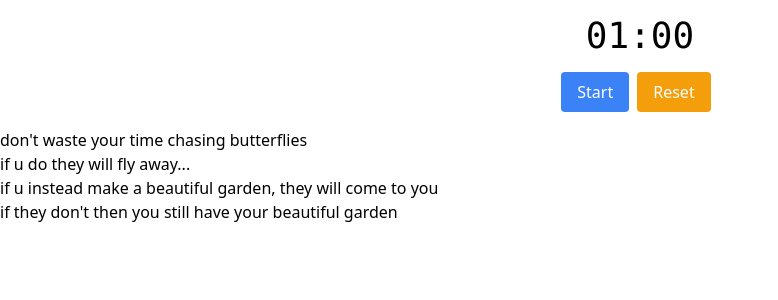
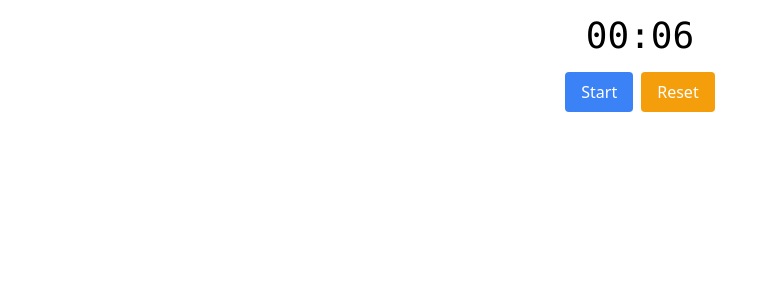
Before and after one commit to mrhonneynive/honeyknife-pomodoro, a React (Vite) app: page / in a window 1280 px wide. Shown: the top 300 px of the page, without its empty margins (0-778 px from the left). Built offline with nearby package versions, Linux system fonts and the light colour scheme.

Commit message:
Implement break ideas

```diff
--- a/index.html
+++ b/index.html
@@ -12,15 +12,6 @@
   </head>
   <body>
     <div id="root"></div>
-    <audio id="backgroundMusic" loop>
-      <source src="./src/assets/nujabes.mp3" type="audio/mpeg" />
-    </audio>
-    <div>
-      <div>don't waste your time chasing butterflies</div>
-      <div>if u do they will fly away...</div>
-      <div>if u instead make a beautiful garden, they will come to you</div>
-      <div>if they don't then you still have your beautiful garden</div>
-    </div>
 
     <script type="module" src="/src/main.jsx"></script>
   </body>
--- /dev/null
+++ b/src/BreakIdea.jsx
@@ -0,0 +1,10 @@
+const BreakIdea = ({ idea }) => {
+  return (
+    <div className="mt-4 p-4 bg-gray-200 rounded">
+      <h2 className="text-lg font-bold">Break Idea</h2>
+      <p>{idea}</p>
+    </div>
+  );
+};
+
+export default BreakIdea;
--- a/src/Timer.jsx
+++ b/src/Timer.jsx
@@ -1,12 +1,39 @@
 import { useState, useEffect } from "react";
+import BreakIdeas from "./BreakIdea";
 
 const Timer = () => {
-  const workDuration = 10 * 6;
+  const workDuration = 1 * 6;
   const breakDuration = 1 * 6;
+
+  const breakIdeas = {
+    Physical: [
+      "Stretch neck, shoulders, wrists, ankles",
+      "Walk briskly and use stairs",
+      "Stand and do a quick forward fold to touch your toes",
+      "Blow your nose",
+    ],
+    Mental: [
+      "Get away from your desk and visualize success",
+      "Get away from your desk, close your eyes and take deep breaths",
+    ],
+    Sensory: [
+      "Step to a window and look at something distant",
+      "Drink a sip of water mindfully, savoring it",
+      "Stand up and massage your temples and nasal bridge",
+    ],
+    Productivity: [
+      "Stand up and write down one thing you're grateful for",
+      "Stand up and review your next task to mentally prepare",
+      "Stand up, organize and declutter something near you",
+      "Jot down any distracting thoughts to address later",
+    ],
+  };
+  const breakCategories = Object.keys(breakIdeas);
 
   const [timeLeft, setTimeLeft] = useState(workDuration);
   const [isRunning, setIsRunning] = useState(false);
   const [isWork, setIsWork] = useState(true);
+  const [breakIdea, setBreakIdea] = useState("");
 
   useEffect(() => {
     let timer;
@@ -17,8 +44,25 @@ const Timer = () => {
             return previousTime - 1;
           } else {
             setIsRunning(false);
-            setIsWork(!isWork);
-            return isWork ? breakDuration : workDuration;
+
+            if (isWork) {
+              setIsWork(false);
+
+              const randomCategory =
+                breakCategories[
+                  Math.floor(Math.random() * breakCategories.length)
+                ];
+              const ideas = breakIdeas[randomCategory];
+              const randomIdea =
+                ideas[Math.floor(Math.random() * ideas.length)];
+              setBreakIdea(`${randomCategory}: ${randomIdea}`);
+              return breakDuration;
+            } else {
+              setIsWork(true);
+
+              setBreakIdea("");
+              return workDuration;
+            }
           }
         });
       }, 1000);
@@ -38,10 +82,13 @@ const Timer = () => {
 
   return (
     <div className="flex flex-col items-center p-4">
+      {/* timer display */}
       <div className="text-4xl font-mono">
         {String(minutes).padStart(2, "0")}:{String(seconds).padStart(2, "0")}
       </div>
+      {/* timer display */}
 
+      {/* buttons */}
       <div className="mt-4">
         <button
           className={`${
@@ -52,12 +99,17 @@ const Timer = () => {
           {isRunning ? "Stop" : "Start"}
         </button>
         <button
-          className="bg-yellow-500 text-white px-4 py-2 rounded mr-2"
+          className="bg-yellow-500 text-white px-4 py-2 rounded"
           onClick={resetTimer}
         >
           Reset
         </button>
       </div>
+      {/* buttons */}
+
+      {/* break ideas */}
+      {!isWork ? <BreakIdeas idea={breakIdea} /> : null}
+      {/* break ideas */}
     </div>
   );
 };
```
Also changed, not shown: src/App.jsx (+4 -3 lines).
